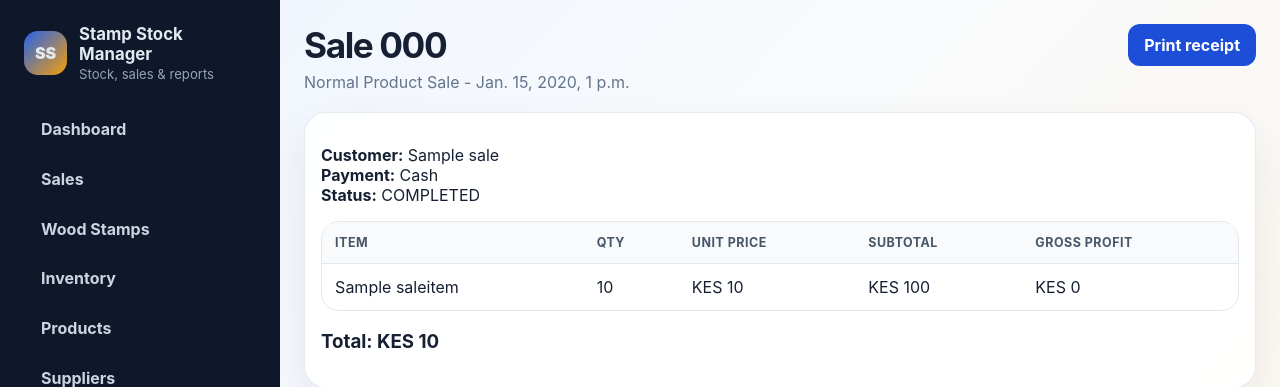
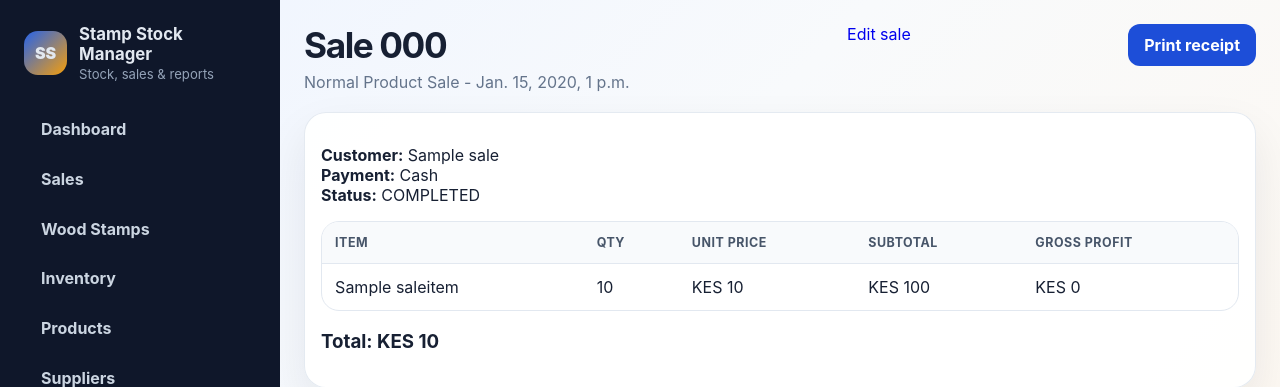
Before and after one commit to mateojoms/luminous_sales-inventory-management, a Django app: page /sales/1/ in a window 1280 px wide. Shown: the top 387 px of the page. Run offline with Django 5.2, Linux system fonts and the light colour scheme; a user stored in the database is signed in; tables that the repository leaves empty hold one stand-in row (values such as "Sample post").

Commit message:
admin to edit sales

```diff
--- a/manager/urls.py
+++ b/manager/urls.py
@@ -6,6 +6,7 @@ urlpatterns = [
     path("sales/", views.sales, name="sales"),
     path("sales/wood-stamps/", views.wood_stamp_sales, name="wood_stamp_sales"),
     path("sales/<int:pk>/", views.sale_detail, name="sale_detail"),
+    path("sales/<int:pk>/edit/", views.sale_edit, name="sale_edit"),
     path("inventory/", views.inventory, name="inventory"),
     path("products/", views.products, name="products"),
     path("products/<int:pk>/edit/", views.product_edit, name="product_edit"),
--- a/manager/views.py
+++ b/manager/views.py
@@ -175,6 +175,75 @@ def sale_detail(request, pk):
     return render(request, "manager/sale_detail.html", {"sale": sale, "auto_print": request.GET.get("print") == "1"})
 
 @admin_only
+def sale_edit(request, pk):
+    with transaction.atomic():
+        sale = get_object_or_404(Sale.objects.select_for_update().prefetch_related("items"), pk=pk)
+        items = list(sale.items.all())
+        if request.method == "POST":
+            if sale.status != Sale.Status.COMPLETE:
+                messages.error(request, "Only completed sales can be edited. Returns and voids must remain unchanged.")
+                return redirect("sale_detail", pk=sale.pk)
+            try:
+                quantities = request.POST.getlist("quantity[]")
+                prices = request.POST.getlist("unit_price[]")
+                if len(quantities) != len(items) or len(prices) != len(items):
+                    raise ValueError("Sale items changed. Reload the page and try again.")
+                changes = []
+                for item, qty_text, price_text in zip(items, quantities, prices):
+                    qty = int(qty_text); price = Decimal(price_text)
+                    if qty < 1 or price < 0: raise ValueError("Quantities must be positive and prices cannot be negative.")
+                    changes.append((item, qty, price))
+                old_values = {"customer": sale.customer_name, "payment": sale.payment_method,
+                              "notes": sale.notes, "total": str(sale.total_amount)}
+                customer_name = request.POST.get("customer_name", "").strip()
+                payment_method = request.POST.get("payment_method", sale.payment_method)
+                if payment_method not in dict(Sale.Payment.choices): raise ValueError("Choose a valid payment method.")
+                notes = request.POST.get("notes", "").strip()
+                sale_day = parse_date(request.POST.get("date", ""))
+                if not sale_day: raise ValueError("Enter a valid sale date.")
+                # Reconcile stock by product, accounting for multiple lines of the same product.
+                product_deltas = {}
+                for item, qty, price in changes:
+                    if item.product_id:
+                        product_deltas[item.product_id] = product_deltas.get(item.product_id, 0) + qty - item.quantity
+                locked_products = {product.pk: product for product in Product.objects.select_for_update().filter(pk__in=product_deltas)}
+                for product_id, delta in product_deltas.items():
+                    product = locked_products[product_id]
+                    if product.current_stock < delta:
+                        raise ValueError(f"Insufficient stock to increase {product.name}; only {product.current_stock} units are available.")
+                for product_id, delta in product_deltas.items():
+                    product = locked_products[product_id]
+                    if delta:
+                        before = product.current_stock
+                        product.current_stock -= delta
+                        product.save(update_fields=["current_stock", "updated_at"])
+                        StockMovement.objects.create(product=product, product_name=product.name,
+                            movement_type="SALE EDIT", quantity=-delta, previous_stock=before,
+                            new_stock=product.current_stock, reference=sale.sale_number,
+                            notes="Stock reconciled after sale edit", related_sale=sale, created_by=request.user)
+                total = Decimal("0"); profit = Decimal("0")
+                for item, qty, price in changes:
+                    item.quantity = qty; item.unit_price = price; item.save(update_fields=["quantity", "unit_price"])
+                    total += qty * price
+                    if sale.sale_type != Sale.Type.WOOD_STAMP:
+                        profit += qty * (price - (item.cost_price or Decimal("0")))
+                sale.customer_name = customer_name
+                sale.payment_method = payment_method
+                sale.notes = notes
+                sale.total_amount = total; sale.gross_profit = profit
+                sale.created_at = timezone.make_aware(datetime.combine(sale_day, timezone.localtime(sale.created_at).time().replace(tzinfo=None)))
+                sale.save(update_fields=["customer_name", "payment_method", "notes", "total_amount", "gross_profit", "created_at"])
+                log_action(request.user, "EDIT_SALE", "Sale", sale.pk, previous=old_values,
+                           new={"customer": sale.customer_name, "payment": sale.payment_method,
+                                "notes": sale.notes, "total": str(total)})
+                messages.success(request, f"{sale.sale_number} updated. Stock and totals were reconciled.")
+                return redirect("sale_detail", pk=sale.pk)
+            except (ValueError, InvalidOperation) as exc:
+                messages.error(request, str(exc) or "Check the sale details and try again.")
+    return render(request, "manager/sale_edit.html", {"sale": sale, "items": items, "payments": Sale.Payment.choices,
+        "sale_date": timezone.localtime(sale.created_at).date().isoformat()})
+
+@admin_only
 def inventory(request):
     if request.method == "POST":
         action = request.POST.get("action")
--- a/templates/manager/sale_detail.html
+++ b/templates/manager/sale_detail.html
@@ -1 +1 @@
-{% extends "manager/base.html" %}{% load money %}{% block title %}{{ sale.sale_number }} - Stamp Stock Manager{% endblock %}{% block content %}<div class="topbar"><div><h2>Sale {{ sale.sale_number }}</h2><p>{{ sale.get_sale_type_display }} - {{ sale.created_at|date:"DATETIME_FORMAT" }}</p></div><button onclick="window.print()">Print receipt</button></div><section class="card"><p><strong>Customer:</strong> {{ sale.customer_name|default:"Walk-in" }}<br><strong>Payment:</strong> {{ sale.payment_method }}<br><strong>Status:</strong> {{ sale.status }}</p><div class="table-wrap"><table><thead><tr><th>Item</th><th>Qty</th><th>Unit price</th><th>Subtotal</th>{% if sale.sale_type != "wood_stamp" %}<th>Gross profit</th>{% endif %}</tr></thead><tbody>{% for item in sale.items.all %}<tr><td>{{ item.product_name }}</td><td>{{ item.quantity }}</td><td>{{ item.unit_price|kes }}</td><td>{{ item.subtotal|kes }}</td>{% if sale.sale_type != "wood_stamp" %}<td>{{ item.item_profit|kes }}</td>{% endif %}</tr>{% endfor %}</tbody></table></div><h3>Total: {{ sale.total_amount|kes }}</h3></section>{% if auto_print %}<script>window.addEventListener('load',()=>window.print())</script>{% endif %}{% endblock %}
+{% extends "manager/base.html" %}{% load money %}{% block title %}{{ sale.sale_number }} - Stamp Stock Manager{% endblock %}{% block content %}<div class="topbar"><div><h2>Sale {{ sale.sale_number }}</h2><p>{{ sale.get_sale_type_display }} - {{ sale.created_at|date:"DATETIME_FORMAT" }}</p></div>{% if user.can_manage %}<a class="button secondary" href="{% url 'sale_edit' sale.pk %}">Edit sale</a>{% endif %}<button onclick="window.print()">Print receipt</button></div><section class="card"><p><strong>Customer:</strong> {{ sale.customer_name|default:"Walk-in" }}<br><strong>Payment:</strong> {{ sale.payment_method }}<br><strong>Status:</strong> {{ sale.status }}</p><div class="table-wrap"><table><thead><tr><th>Item</th><th>Qty</th><th>Unit price</th><th>Subtotal</th>{% if sale.sale_type != "wood_stamp" %}<th>Gross profit</th>{% endif %}</tr></thead><tbody>{% for item in sale.items.all %}<tr><td>{{ item.product_name }}</td><td>{{ item.quantity }}</td><td>{{ item.unit_price|kes }}</td><td>{{ item.subtotal|kes }}</td>{% if sale.sale_type != "wood_stamp" %}<td>{{ item.item_profit|kes }}</td>{% endif %}</tr>{% endfor %}</tbody></table></div><h3>Total: {{ sale.total_amount|kes }}</h3></section>{% if auto_print %}<script>window.addEventListener('load',()=>window.print())</script>{% endif %}{% endblock %}
--- a/templates/manager/sales_table.html
+++ b/templates/manager/sales_table.html
@@ -1 +1 @@
-{% load money %}{% if sales %}<div class="table-wrap"><table><thead><tr><th>Sale number</th><th>Sale type</th><th>Date/time</th><th>Customer</th><th>Items</th><th>Total</th><th>Payment</th><th>Status</th><th>Actions</th></tr></thead><tbody>{% for sale in sales %}<tr><td>{{ sale.sale_number }}</td><td>{{ sale.get_sale_type_display }}</td><td>{{ sale.created_at|date:"SHORT_DATETIME_FORMAT" }}</td><td>{{ sale.customer_name|default:"Walk-in" }}</td><td>{% for item in sale.items.all %}{{ item.product_name }} - {{ item.quantity }}<br>{% endfor %}</td><td>{{ sale.total_amount|kes }}</td><td>{{ sale.payment_method }}</td><td><span class="pill {% if sale.status == 'COMPLETED' %}success{% elif sale.status == 'VOID' %}danger{% else %}warning{% endif %}">{{ sale.status }}</span></td><td class="row-actions"><a class="button small-button" href="{% url 'sale_detail' sale.pk %}">View</a><a class="button secondary small-button" target="_blank" href="{% url 'sale_detail' sale.pk %}?print=1">Print</a></td></tr>{% endfor %}</tbody></table></div>{% else %}<p class="empty">No sales match the current filters.</p>{% endif %}
+{% load money %}{% if sales %}<div class="table-wrap"><table><thead><tr><th>Sale number</th><th>Sale type</th><th>Date/time</th><th>Customer</th><th>Items</th><th>Total</th><th>Payment</th><th>Status</th><th>Actions</th></tr></thead><tbody>{% for sale in sales %}<tr><td>{{ sale.sale_number }}</td><td>{{ sale.get_sale_type_display }}</td><td>{{ sale.created_at|date:"SHORT_DATETIME_FORMAT" }}</td><td>{{ sale.customer_name|default:"Walk-in" }}</td><td>{% for item in sale.items.all %}{{ item.product_name }} - {{ item.quantity }}<br>{% endfor %}</td><td>{{ sale.total_amount|kes }}</td><td>{{ sale.payment_method }}</td><td><span class="pill {% if sale.status == 'COMPLETED' %}success{% elif sale.status == 'VOID' %}danger{% else %}warning{% endif %}">{{ sale.status }}</span></td><td class="row-actions"><a class="button small-button" href="{% url 'sale_detail' sale.pk %}">View</a>{% if user.can_manage %}<a class="button small-button" href="{% url 'sale_edit' sale.pk %}">Edit</a>{% endif %}<a class="button secondary small-button" target="_blank" href="{% url 'sale_detail' sale.pk %}?print=1">Print</a></td></tr>{% endfor %}</tbody></table></div>{% else %}<p class="empty">No sales match the current filters.</p>{% endif %}
```
Also changed, not shown: templates/manager/sale_edit.html (added, +8 -0 lines).
